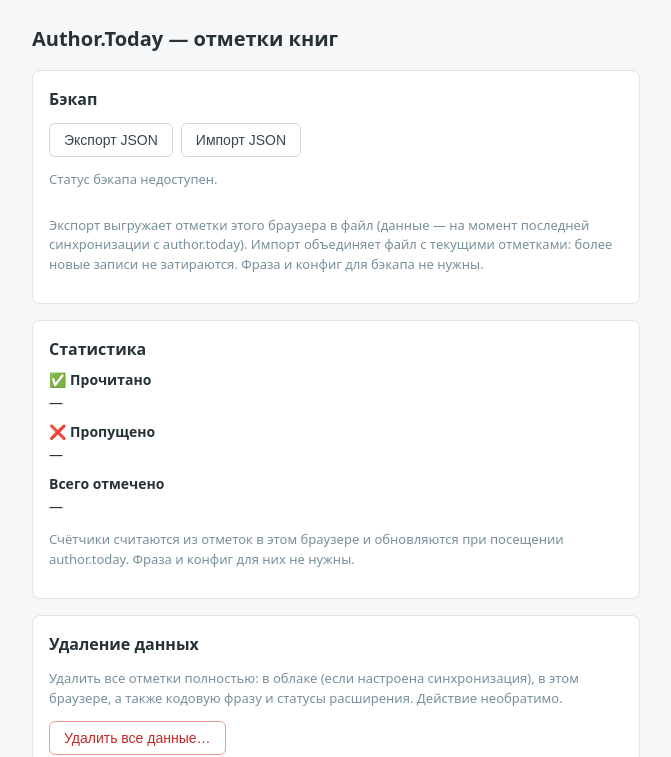
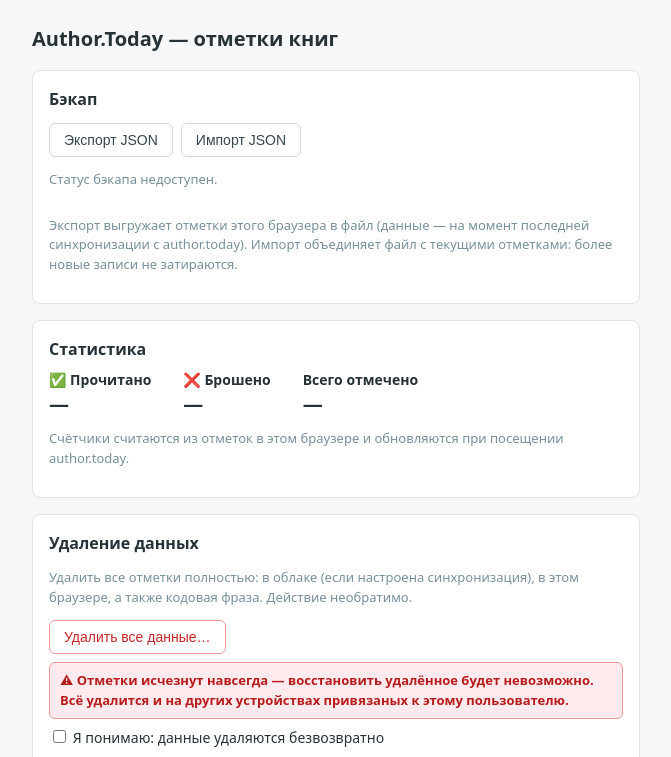
Before and after one commit to Rocaccel/author-today-read, a website with bundled scripts: page extension/options/options.html in a window 1280 px wide. Both pictures are taken after a click on the button "Удалить все данные…". Shown: the top 757 px of the page, without its empty margins (304-975 px from the left). Built offline with nearby package versions, Linux system fonts and the light colour scheme.

Commit message:
feat: блок «Статистика» — три счётчика в ряд

```diff
--- a/extension/options/options.css
+++ b/extension/options/options.css
@@ -186,6 +186,32 @@
   margin: 2px 0 0;
 }
 
+/* Блок «Статистика»: три счётчика колонками в ряд (подпись сверху,
+   число снизу); скоуп на #stats-block — второй <dl> («Синхронизация»)
+   остаётся вертикальным на глобальных dt/dd выше */
+#stats-block .stats-row {
+  display: flex;
+  flex-wrap: wrap; /* узкое окно → колонки переносятся */
+  gap: 8px 32px;
+  margin: 8px 0;
+}
+
+#stats-block .stat-cell {
+  display: flex;
+  flex-direction: column;
+}
+
+#stats-block dt {
+  margin-top: 0;
+}
+
+#stats-block dd {
+  margin: 2px 0 0;
+  font-size: 20px;
+  font-weight: 700;
+  line-height: 1.2;
+}
+
 /* Список устройств (v0.2.6, §8.9) */
 .device-row {
   display: flex;
--- a/extension/options/options.html
+++ b/extension/options/options.html
@@ -26,7 +26,7 @@
       <p class="muted">
         Фраза из ~15 слов — это ваш «пароль» и ключ к отметкам. Введите её на
         другом устройстве, и все записи восстановятся. <strong>Запишите фразу в
-        безопасное место: без неё доступ невосстановим.</strong>
+        безопасное место: без неё доступ к сохраненным отметкам невозможен.</strong>
       </p>
 
       <label for="phrase-input">Фраза (12–30 слов):</label>
@@ -64,7 +64,7 @@
             <button id="btn-rotate" type="button" class="danger">Сменить фразу</button>
           </div>
           <p class="alert-warning">
-            Фраза — единственный доступ к облачным отметкам: без неё записи
+            Кодовая фраза — единственный доступ к облачным отметкам: без неё записи
             восстановить нельзя. Не передавайте её третьим лицам.
           </p>
         </dd>
@@ -74,8 +74,7 @@
       <div id="rotate-form" class="hidden">
         <h3>Смена кодовой фразы</h3>
         <p class="alert-warning">
-          Все отметки будут перешифрованы новой фразой и перенесены на новый
-          путь в облаке; старая база удаляется — доступ по старой фразе
+          Все отметки будут перешифрованы новой фразой.Старая база удаляется и доступ по старой фразе
           пропадает полностью. Отметки не теряются.
           <br>Сразу после смены введите новую фразу на всех остальных
           устройствах, иначе они продолжат работать со старой фразой.
@@ -104,7 +103,7 @@
       </div>
       <p class="muted">
         «Выйти» удаляет фразу только с этого устройства — облачные отметки
-        останутся, доступ к ним даст повторный ввод фразы.
+        останутся, доступ к вернет повторный ввод кодовой фразы.
       </p>
     </section>
 
@@ -123,29 +122,36 @@
       <p class="muted">
         Экспорт выгружает отметки этого браузера в файл (данные — на момент
         последней синхронизации с author.today). Импорт объединяет файл с
-        текущими отметками: более новые записи не затираются. Фраза и конфиг
-        для бэкапа не нужны.
+        текущими отметками: более новые записи не затираются.
       </p>
     </section>
 
-    <!-- Статистика: видна ВСЕГДА (даже без фразы/конфига) — счётчики
+    <!-- Статистика: видна ВСЕГДА — счётчики
          локальные, кэш обновляет content при каждом sync (v0.2.2) -->
     <section id="stats-block" class="card">
       <h2>Статистика</h2>
-      <dl>
-        <dt>✅ Прочитано</dt>
-        <dd id="stat-read">—</dd>
-        <dt>❌ Пропущено</dt>
-        <dd id="stat-skip">—</dd>
-        <dt>Всего отмечено</dt>
-        <dd id="stat-total">—</dd>
+      <!-- Три счётчика колонками в ряд (подпись сверху, число снизу);
+           обёртки .stat-cell в <dl> допустимы спецификацией HTML -->
+      <dl class="stats-row">
+        <div class="stat-cell">
+          <dt>✅ Прочитано</dt>
+          <dd id="stat-read">—</dd>
+        </div>
+        <div class="stat-cell">
+          <dt>❌ Брошено</dt>
+          <dd id="stat-skip">—</dd>
+        </div>
+        <div class="stat-cell">
+          <dt>Всего отмечено</dt>
+          <dd id="stat-total">—</dd>
+        </div>
       </dl>
       <!-- Свежесть кэша (v0.2.6): когда content в последний раз присылал
            срез (stats.at); скрыто, пока сайт ни разу не открывали -->
       <p id="stat-at" class="muted hidden"></p>
       <p class="muted">
         Счётчики считаются из отметок в этом браузере и обновляются при
-        посещении author.today. Фраза и конфиг для них не нужны.
+        посещении author.today.
       </p>
     </section>
 
@@ -156,10 +162,7 @@
       <div id="devices-list" class="muted"></div>
       <p id="devices-error" class="error hidden"></p>
       <p class="muted">
-        Устройства, вошедшие с этой же фразой. Своё можно переименовать —
-        так его легче узнать. Чужое можно удалить: при следующей
-        синхронизации оно тихо сбросит свои отметки и выйдет из фразы
-        (как после установки). Своё устройство удалить нельзя.
+        Устройства, вошедшие с этой же фразой. Своё можно переименовать, так его легче будет узнать. Лишнее можно удалить. Текущее устройство удалить нельзя.
       </p>
     </section>
 
@@ -169,7 +172,7 @@
       <h2>Удаление данных</h2>
       <p class="muted">
         Удалить все отметки полностью: в облаке (если настроена синхронизация),
-        в этом браузере, а также кодовую фразу и статусы расширения.
+        в этом браузере, а также кодовая фраза.
         Действие необратимо.
       </p>
       <div class="row">
@@ -178,10 +181,8 @@
 
       <div id="wipe-form" class="hidden">
         <p class="alert-warning">
-          ⚠ Отметки исчезнут навсегда — расшифровать удалённое будет невозможно.
-          <br>Всё удалится и на других устройствах с этой же фразой: если не
-          сделать то же самое там, их локальные отметки при следующей
-          синхронизации снова уйдут в облако.
+          ⚠ Отметки исчезнут навсегда — восстановить удалённое будет невозможно.
+          <br>Всё удалится и на других устройствах привязаных к этому пользователю.
         </p>
         <label id="wipe-confirm-label" class="checkbox">
           <input type="checkbox" id="wipe-confirm-check">
```
Also changed, not shown: AGENTS.md (+5 -1 lines).
